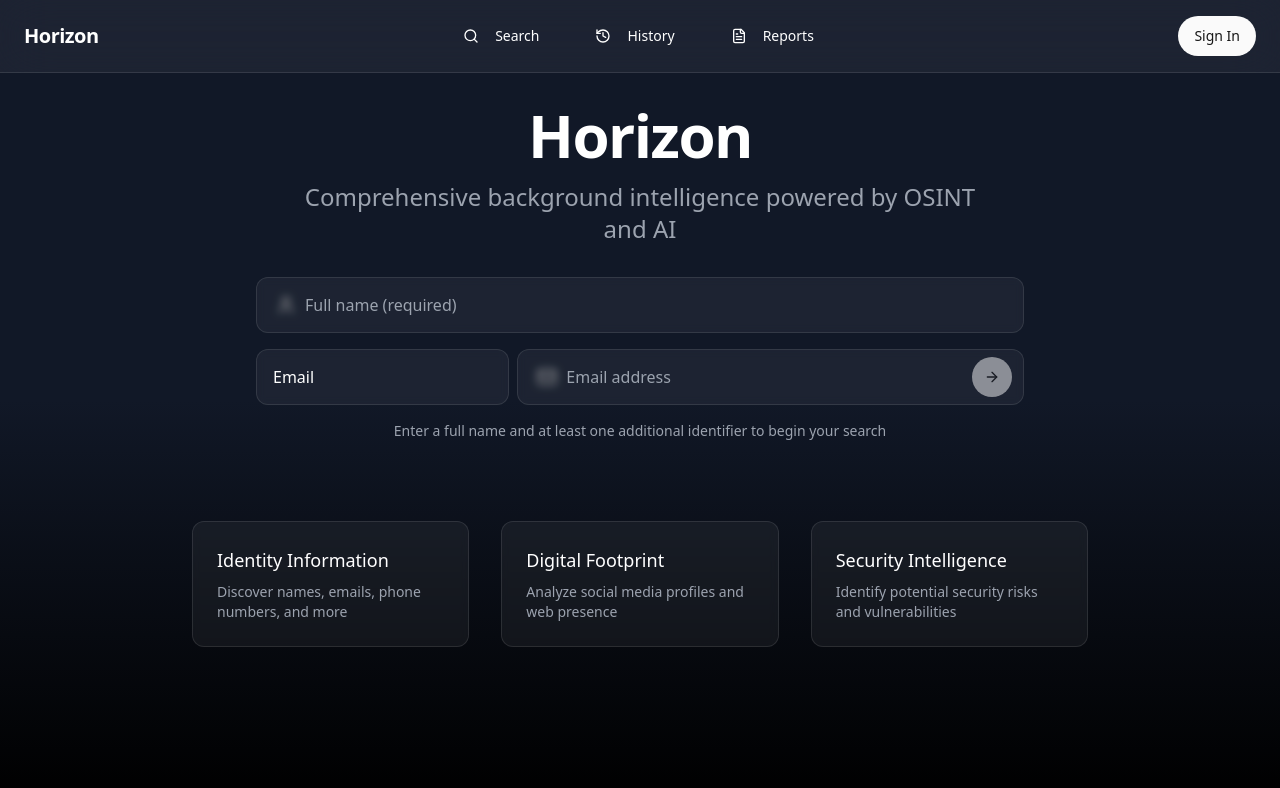
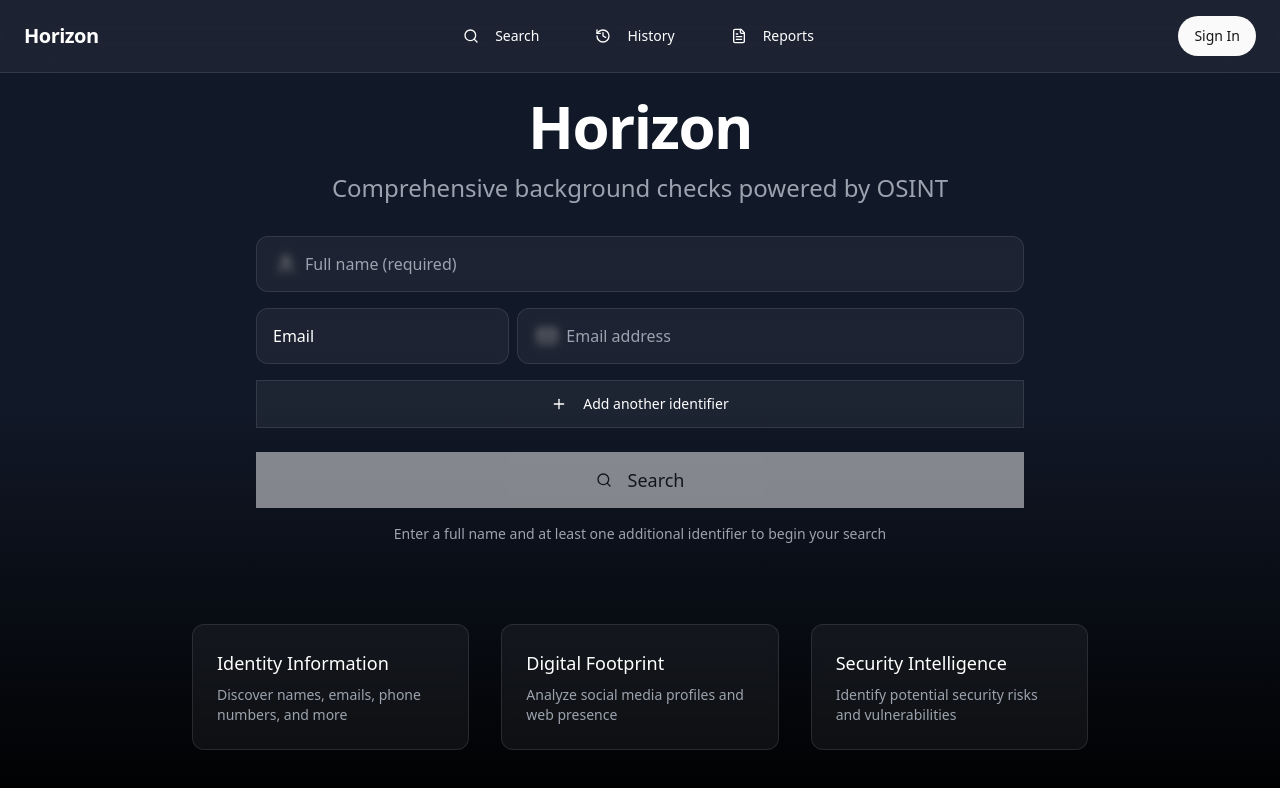
Before and after one commit to rrh1441/horizon, a React (Vite) app: page / in a window 1280 px wide. Shown: the top 788 px of the page. Built offline with nearby package versions, Linux system fonts and the light colour scheme.

Commit message:
Enhance search functionality
- Allow multiple search fields.
- Update heading text.

```diff
--- a/src/components/SearchBox.tsx
+++ b/src/components/SearchBox.tsx
@@ -1,16 +1,23 @@
 
 import React, { useState } from 'react';
 import { useNavigate } from 'react-router-dom';
-import { Search, ArrowRight, User, Mail, Globe, Briefcase, Phone, AlertCircle } from 'lucide-react';
+import { Search, ArrowRight, User, Mail, Globe, Briefcase, Phone, AlertCircle, X, Plus } from 'lucide-react';
 import { Button } from '@/components/ui/button';
 import { toast } from '@/hooks/use-toast';
 
-type SearchField = 'email' | 'domain' | 'employer' | 'phone';
+type FieldType = 'email' | 'domain' | 'employer' | 'phone';
+
+interface FieldData {
+  id: string;
+  type: FieldType;
+  value: string;
+}
 
 const SearchBox = () => {
   const [name, setName] = useState('');
-  const [secondaryValue, setSecondaryValue] = useState('');
-  const [secondaryField, setSecondaryField] = useState<SearchField>('email');
+  const [fields, setFields] = useState<FieldData[]>([
+    { id: crypto.randomUUID(), type: 'email', value: '' }
+  ]);
   const [isLoading, setIsLoading] = useState(false);
   const [error, setError] = useState('');
   const navigate = useNavigate();
@@ -53,19 +60,48 @@ const SearchBox = () => {
       return false;
     }
 
-    // Validate secondary field (required)
-    if (!secondaryValue.trim()) {
-      setError(`Please enter a ${secondaryField}`);
+    // Validate that at least one field has a value
+    const hasValue = fields.some(field => field.value.trim() !== '');
+    if (!hasValue) {
+      setError('Please enter at least one additional identifier');
       return false;
     }
 
-    // Validate format of secondary field
-    if (!fieldConfig[secondaryField].validate(secondaryValue)) {
-      setError(fieldConfig[secondaryField].errorMessage);
+    // Validate each field with a value
+    for (const field of fields) {
+      if (field.value.trim() !== '' && !fieldConfig[field.type].validate(field.value)) {
+        setError(fieldConfig[field.type].errorMessage);
         return false;
+      }
     }
 
     return true;
+  };
+
+  const handleAddField = () => {
+    setFields([...fields, {
+      id: crypto.randomUUID(),
+      type: 'email',
+      value: ''
+    }]);
+  };
+
+  const handleRemoveField = (id: string) => {
+    if (fields.length > 1) {
+      setFields(fields.filter(field => field.id !== id));
+    }
+  };
+
+  const handleFieldTypeChange = (id: string, type: FieldType) => {
+    setFields(fields.map(field =>
+      field.id === id ? { ...field, type } : field
+    ));
+  };
+
+  const handleFieldValueChange = (id: string, value: string) => {
+    setFields(fields.map(field =>
+      field.id === id ? { ...field, value } : field
+    ));
   };
 
   const handleSearch = (e: React.FormEvent) => {
@@ -85,7 +121,10 @@ const SearchBox = () => {
     // Create a query object with all the data
     const searchData = {
       name: name.trim(),
-      [secondaryField]: secondaryValue.trim()
+      fields: fields.filter(f => f.value.trim() !== '').map(f => ({
+        type: f.type,
+        value: f.value.trim()
+      }))
     };
 
     // Store in local history
@@ -94,8 +133,7 @@ const SearchBox = () => {
       {
         id: Date.now(),
         query: name,
-        secondaryField,
-        secondaryValue,
+        fields: searchData.fields,
         timestamp: new Date().toISOString()
       },
       ...history,
@@ -132,13 +170,15 @@ const SearchBox = () => {
           />
         </div>
 
-        {/* Field selector and secondary field */}
-        <div className="flex flex-col sm:flex-row gap-2">
-          {/* Field selector */}
-          <div className="sm:w-1/3">
+        {/* Additional fields */}
+        <div className="space-y-3">
+          {fields.map((field, index) => (
+            <div key={field.id} className="flex flex-col sm:flex-row gap-2">
+              <div className="sm:w-1/3 flex gap-2">
+                <div className="flex-1">
                   <select
-              value={secondaryField}
-              onChange={(e) => setSecondaryField(e.target.value as SearchField)}
+                    value={field.type}
+                    onChange={(e) => handleFieldTypeChange(field.id, e.target.value as FieldType)}
                     className="w-full bg-white/5 backdrop-blur-sm border border-white/10 rounded-xl px-4 py-3 text-base h-14 focus:outline-none focus:ring-2 focus:ring-blue-500 focus:border-transparent appearance-none"
                     disabled={isLoading}
                   >
@@ -149,34 +189,65 @@ const SearchBox = () => {
                   </select>
                 </div>
 
-          {/* Secondary input field */}
+                {fields.length > 1 && (
+                  <Button
+                    type="button"
+                    variant="outline"
+                    size="icon"
+                    onClick={() => handleRemoveField(field.id)}
+                    className="h-14 w-14 border border-white/10 bg-white/5"
+                    disabled={isLoading}
+                  >
+                    <X size={18} />
+                  </Button>
+                )}
+              </div>
+
               <div className="relative sm:w-2/3">
                 <div className="absolute left-5 top-1/2 transform -translate-y-1/2 text-muted-foreground">
-              {fieldConfig[secondaryField].icon}
+                  {fieldConfig[field.type].icon}
                 </div>
 
                 <input
                   type="text"
-              value={secondaryValue}
-              onChange={(e) => setSecondaryValue(e.target.value)}
-              placeholder={fieldConfig[secondaryField].placeholder}
-              className="w-full bg-white/5 backdrop-blur-sm border border-white/10 rounded-xl pl-12 pr-12 py-3 text-base h-14 focus:outline-none focus:ring-2 focus:ring-blue-500 focus:border-transparent"
+                  value={field.value}
+                  onChange={(e) => handleFieldValueChange(field.id, e.target.value)}
+                  placeholder={fieldConfig[field.type].placeholder}
+                  className="w-full bg-white/5 backdrop-blur-sm border border-white/10 rounded-xl pl-12 pr-4 py-3 text-base h-14 focus:outline-none focus:ring-2 focus:ring-blue-500 focus:border-transparent"
                   disabled={isLoading}
                 />
+              </div>
+            </div>
+          ))}
+        </div>
 
+        {/* Add another field button */}
+        <div>
+          <Button
+            type="button"
+            variant="outline"
+            onClick={handleAddField}
+            className="w-full border border-white/10 bg-white/5 h-12"
+            disabled={isLoading}
+          >
+            <Plus size={18} className="mr-2" />
+            Add another identifier
+          </Button>
+        </div>
+
+        {/* Search button */}
         <Button
           type="submit"
-              className="absolute right-3 top-1/2 transform -translate-y-1/2 rounded-full w-10 h-10 p-0 flex items-center justify-center"
-              disabled={isLoading || !name.trim() || !secondaryValue.trim()}
+          className="w-full h-14 mt-2 text-lg"
+          disabled={isLoading || !name.trim() || !fields.some(f => f.value.trim() !== '')}
         >
           {isLoading ? (
-                <div className="w-5 h-5 border-2 border-white border-t-transparent rounded-full animate-spin" />
+            <div className="w-5 h-5 border-2 border-white border-t-transparent rounded-full animate-spin mr-2" />
           ) : (
-                <ArrowRight size={18} />
+            <Search size={18} className="mr-2" />
           )}
+          Search
         </Button>
-          </div>
-        </div>
 
         {/* Error message */}
         {error && (
--- a/src/pages/Index.tsx
+++ b/src/pages/Index.tsx
@@ -12,7 +12,7 @@ const Index = () => {
             Horizon
           </h1>
           <p className="text-xl md:text-2xl text-gray-400 max-w-2xl mx-auto">
-            Comprehensive background intelligence powered by OSINT and AI
+            Comprehensive background checks powered by OSINT
           </p>
         </div>
 
```
Lines whose indentation alone changed are shown as unchanged.
